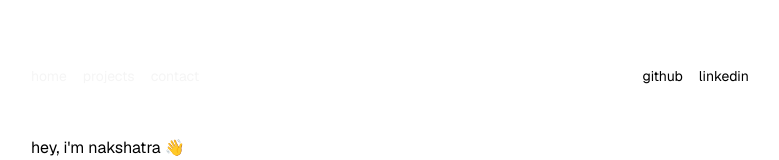
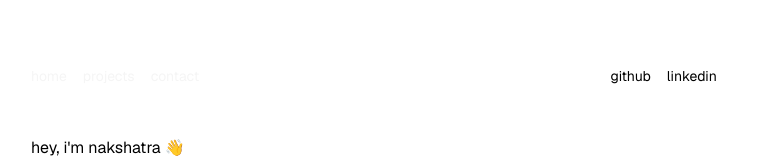
Before and after one commit to nakshatraraghav/portfolio, a Next.js app: page / in a window 1280 px wide. Shown: the top 160 px of the page, without its empty margins (266-1045 px from the left). Built offline with nearby package versions, Linux system fonts and the light colour scheme.

Commit message:
(fix): ui: navbar right margin

```diff
--- a/src/components/navbar.tsx
+++ b/src/components/navbar.tsx
@@ -7,8 +7,8 @@ const links = {
 }
 
 export function Navbar() {
-  return <div className="flex items-center justify-between">
-    <nav className="flex items-start space-x-4 mx-8">
+  return <div className="flex items-center justify-between mx-8">
+    <nav className="flex items-start space-x-4">
       {Object.entries(links).map(([name, url]) => {
         return <Link href={url} key={name}>{
           <p className="text-sm relative text-neutral-100 inline-block hover:text-neutral-300 group">
```
